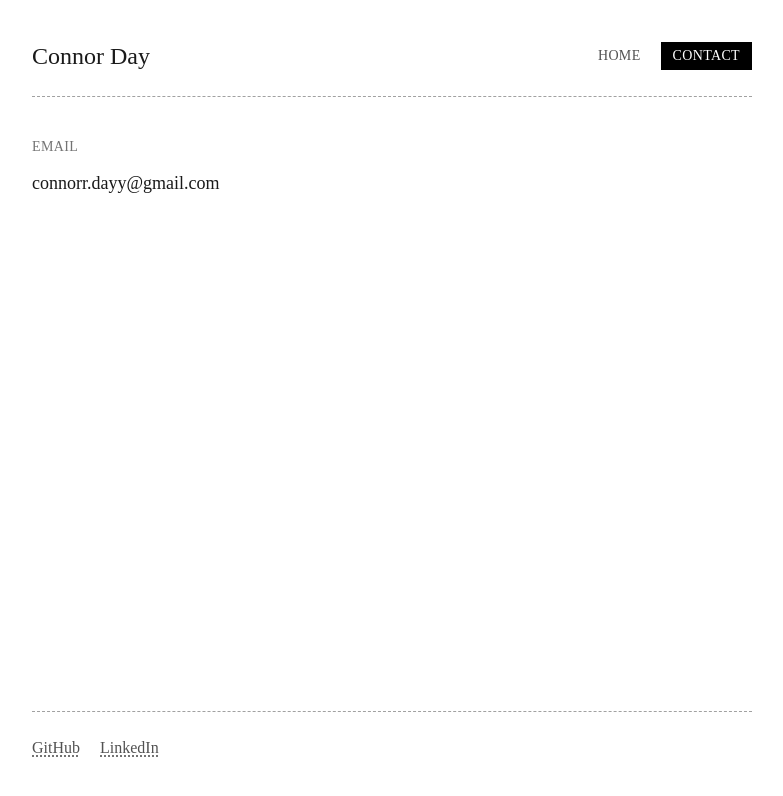
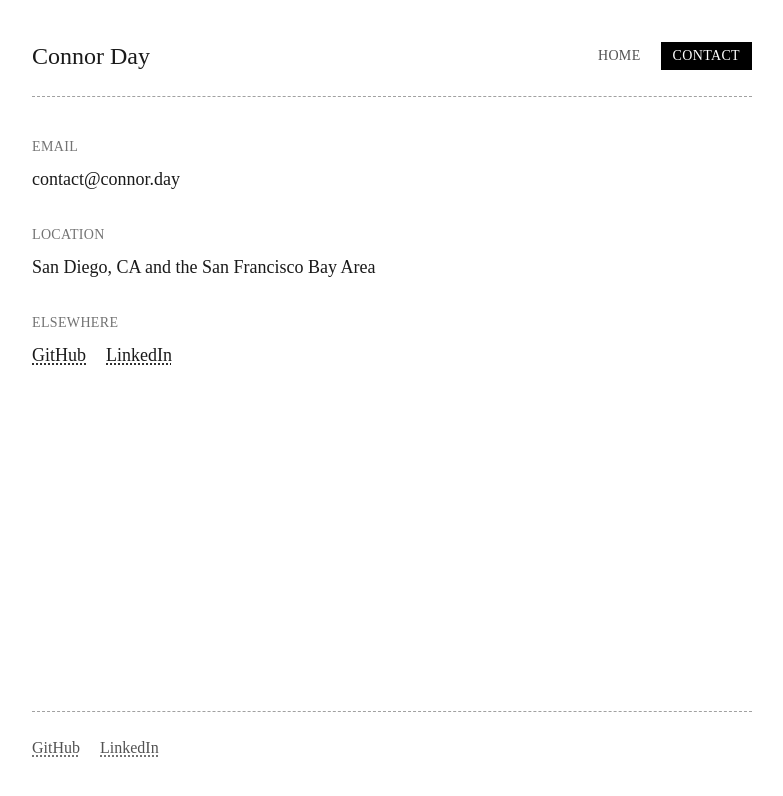
Before and after one commit to dayconnor/cd-web, a Next.js app: page /contact in a window 1280 px wide. Shown: the top 796 px of the page, without its empty margins (248-1031 px from the left). Built offline with nearby package versions, Linux system fonts and the light colour scheme.

Commit message:
Updated location and links to contact page

```diff
--- a/src/app/contact/page.tsx
+++ b/src/app/contact/page.tsx
@@ -6,11 +6,44 @@ export const metadata = {
 
 export default function ContactPage() {
   return (
-    <div>
-      <h2 className="mb-3 text-sm uppercase tracking-wide text-neutral-500">
-        Email
-      </h2>
-      <p className="text-lg">{siteConfig.email}</p>
+    <div className="space-y-8">
+      <section>
+        <h2 className="mb-2 text-sm uppercase tracking-wide text-neutral-500">
+          Email
+        </h2>
+        <p className="text-lg">{siteConfig.email}</p>
+      </section>
+
+      <section>
+        <h2 className="mb-2 text-sm uppercase tracking-wide text-neutral-500">
+          Location
+        </h2>
+        <p className="text-lg">{siteConfig.location}</p>
+      </section>
+
+      <section>
+        <h2 className="mb-2 text-sm uppercase tracking-wide text-neutral-500">
+          Elsewhere
+        </h2>
+        <div className="flex gap-5 text-lg">
+          <a
+            href={siteConfig.github}
+            target="_blank"
+            rel="noopener noreferrer"
+            className="link"
+          >
+            GitHub
+          </a>
+          <a
+            href={siteConfig.linkedin}
+            target="_blank"
+            rel="noopener noreferrer"
+            className="link"
+          >
+            LinkedIn
+          </a>
+        </div>
+      </section>
     </div>
   );
 }
--- a/src/lib/site-config.ts
+++ b/src/lib/site-config.ts
@@ -1,7 +1,8 @@
 export const siteConfig = {
   name: "Connor Day",
   role: "Data Science Student",
-  email: "connorr.dayy@gmail.com",
+  email: "contact@connor.day",
+  location: "San Diego, CA and the San Francisco Bay Area",
   github: "https://github.com/dayconnor",
   linkedin: "https://linkedin.com/in/con-day",
 };
```
